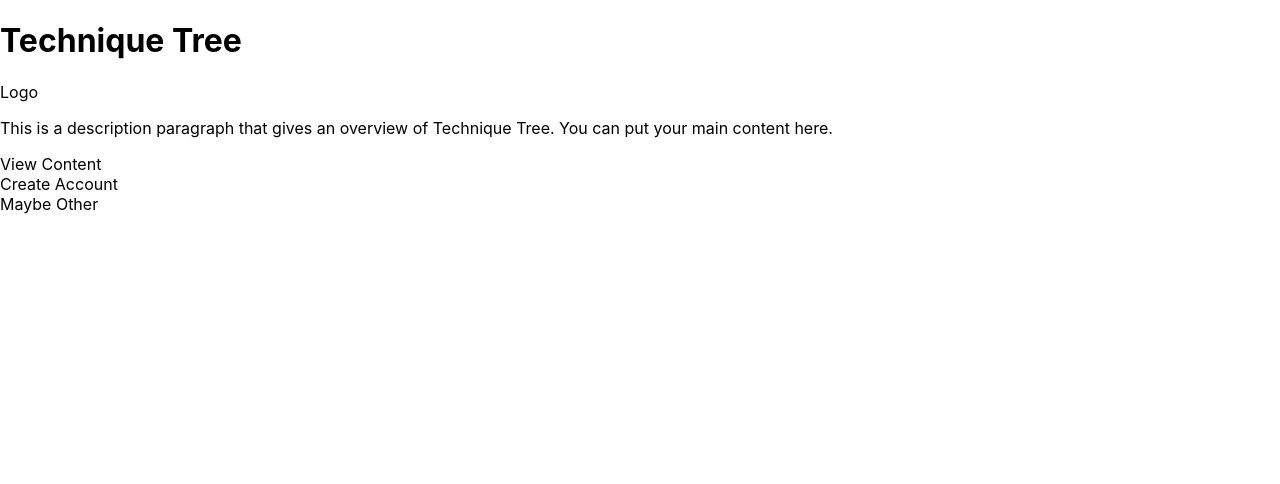
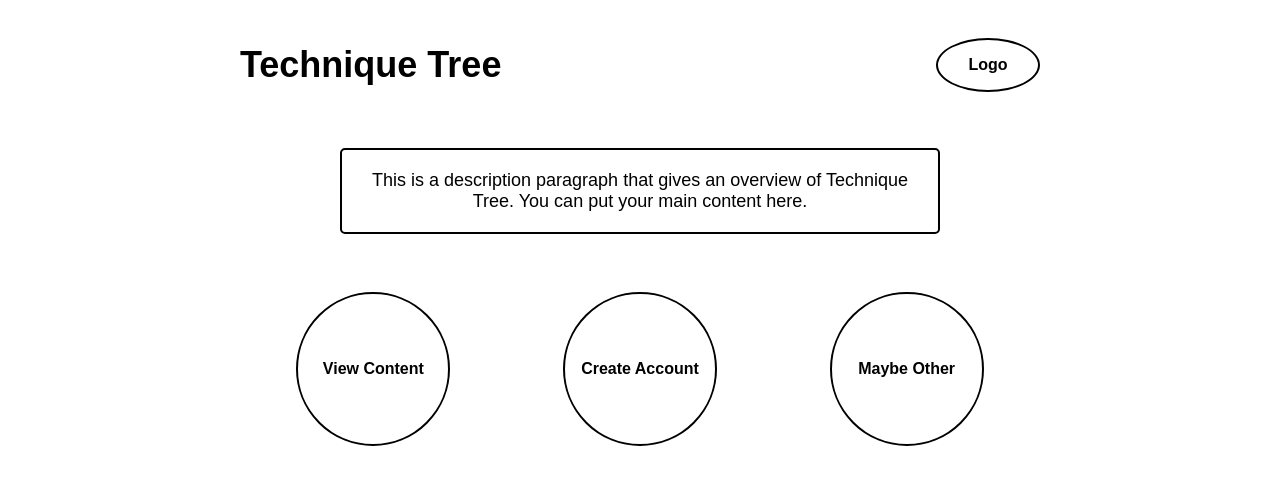
Before and after one commit to seanhaas33/TechniqueTree, a React (Create React App) app in the folder frontend/: page / in a window 1280 px wide. Shown: the top 484 px of the page. Built offline with nearby package versions, Linux system fonts and the light colour scheme.

Commit message:
added css for homepage

```diff
--- /dev/null
+++ b/frontend/src/pages/homepage.css
@@ -0,0 +1,76 @@
+/* Container for the homepage */
+.homepage-container {
+    display: flex;
+    flex-direction: column;
+    align-items: center;
+    padding: 20px;
+    font-family: Arial, sans-serif;
+  }
+
+  /* Header section */
+  .header {
+    display: flex;
+    justify-content: space-between;
+    width: 100%;
+    max-width: 800px;
+    align-items: center;
+  }
+
+  .title {
+    font-size: 36px;
+    font-weight: bold;
+  }
+
+  .logo {
+    width: 100px;
+    height: 50px;
+    border: 2px solid black;
+    display: flex;
+    justify-content: center;
+    align-items: center;
+    border-radius: 50%;
+    font-size: 16px;
+    font-weight: bold;
+  }
+
+  /* Description section */
+  .description-section {
+    width: 100%;
+    max-width: 600px;
+    margin: 20px 0;
+  }
+
+  .description {
+    text-align: center;
+    font-size: 18px;
+    padding: 20px;
+    border: 2px solid black;
+    border-radius: 5px;
+  }
+
+  /* Buttons section */
+  .buttons-section {
+    display: flex;
+    justify-content: space-around;
+    width: 100%;
+    max-width: 800px;
+    margin-top: 20px;
+  }
+
+  .button {
+    display: flex;
+    justify-content: center;
+    align-items: center;
+    width: 150px;
+    height: 150px;
+    border: 2px solid black;
+    border-radius: 50%;
+    text-align: center;
+    font-size: 16px;
+    font-weight: bold;
+    cursor: pointer;
+  }
+
+  .button:hover {
+    background-color: #f0f0f0;
+  }
--- a/frontend/src/pages/homepage.jsx
+++ b/frontend/src/pages/homepage.jsx
@@ -1,5 +1,6 @@
 import React, { useEffect } from 'react';
 import { Link } from 'react-router-dom';
+import './homepage.css';
 
 const HomePage = () => {
   return (
```
